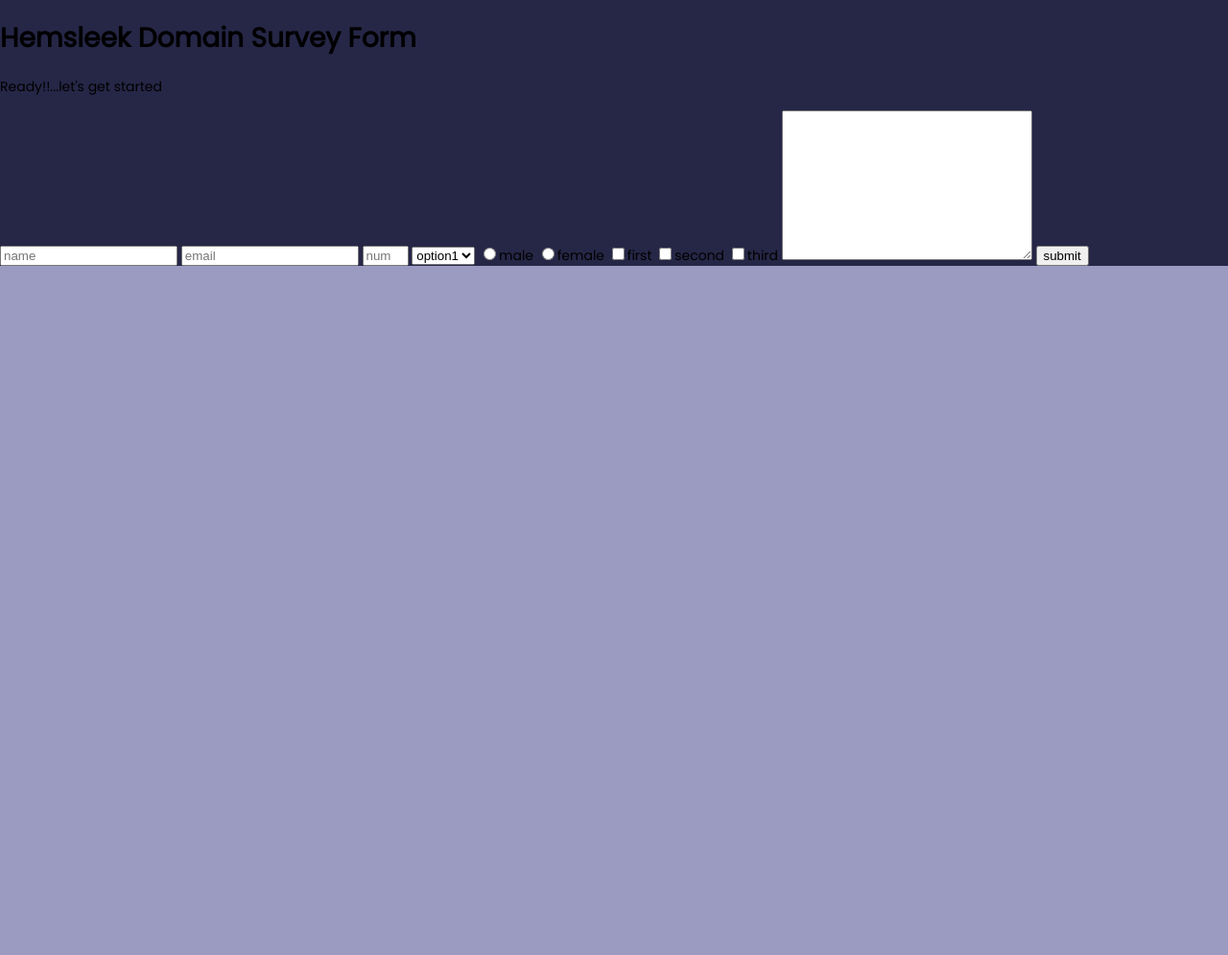
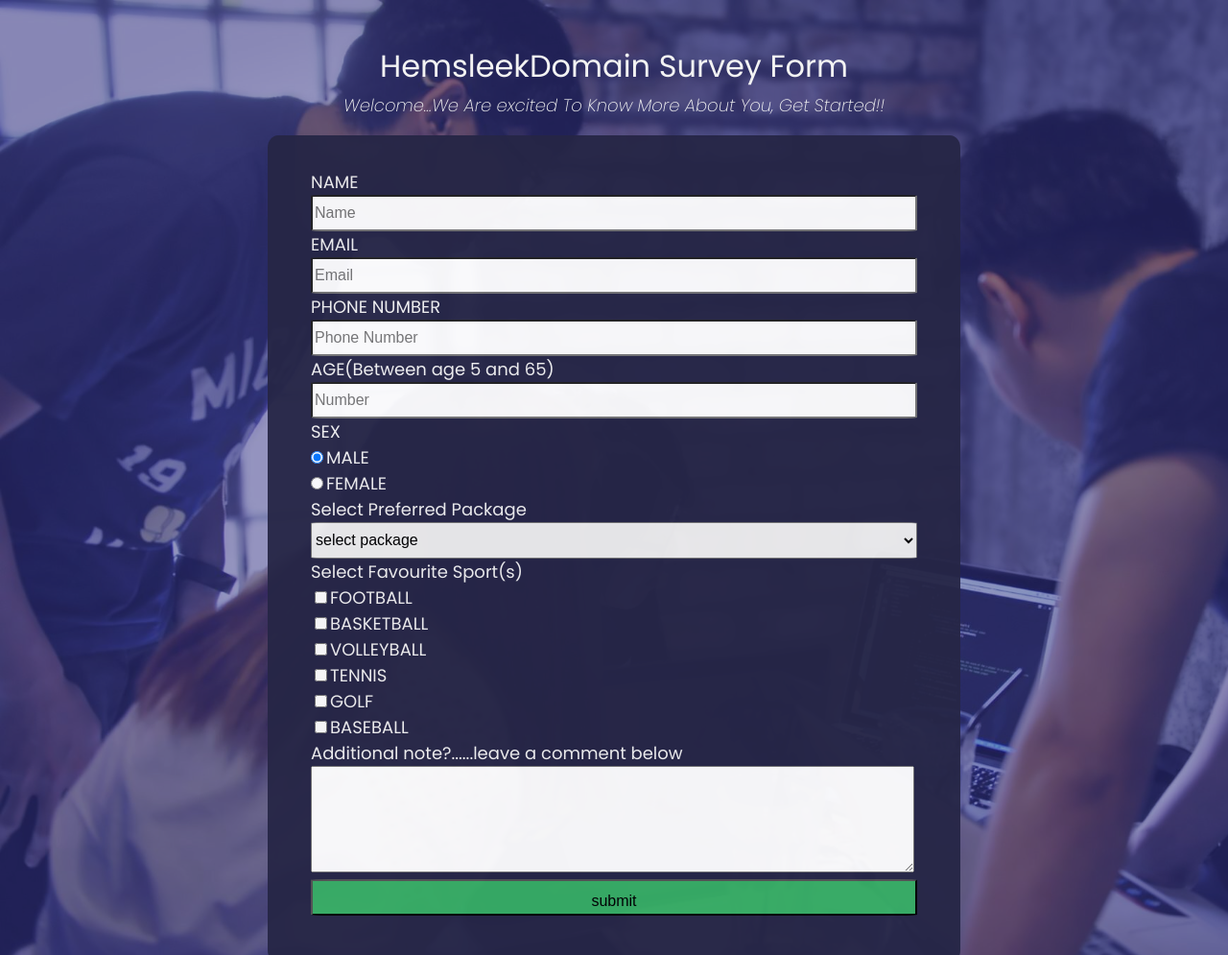
Before and after one commit to Hemsleek/FCC-survey-form, a plain HTML site: page index.html in a window 1280 px wide. Shown: the top 995 px of the page at 96% size. Before the commit the page ends 800 px from the top, so only its background shows below. Drawn offline with Linux system fonts and the light colour scheme.

Commit message:
WIP:survey form

```diff
--- a/css/style.css
+++ b/css/style.css
@@ -9,9 +9,15 @@ html , body{
     box-sizing: border-box;
 }
 body{
+    color: #f3f3f3;
+    background: url("../media/background-img.jpeg") #56568F;
+    background-size: cover;
+    position: relative;
+    background-blend-mode: soft-light;
 
-    background-color: rgba(56, 57, 135, .5);
+
 }
+
 
 /*
  HELPER STYLES START
@@ -20,8 +26,14 @@ body{
 
 .flex{
     display: flex;
-    margin:auto;
-    background-color: #262647;
+}
+.flex.align-center{
+    align-items: center;
+}.flex.align-start{
+    align-items: flex-start;
+}
+.flex.justify-evenly{
+    justify-content: space-evenly;
 }
 .flex-col{
     flex-direction: column;
@@ -31,3 +43,46 @@ body{
  HELPER STYLES END
 =================
 */
+
+header{
+    text-align: center;
+}
+h1{
+    font-weight:400;
+    font-size: 2.29rem;
+    margin: 3.2rem 0 .2rem 0;
+}
+#description{
+    font-weight:200;
+    font-size: 1.286rem;
+    font-style: italic;
+    margin-top:0 ;
+}
+.container{
+
+    background-color: #262646;
+    opacity:.95;
+    border-radius: 1.5%;
+    margin:auto;
+    width: fit-content;
+}form{
+    padding: 2.5rem 3.2rem 3.5rem;
+    font-weight:400;
+    font-size:1.286rem;
+
+}
+input[type="radio"]{
+    margin-left:0;
+}
+input[type="text"],input[type="number"],input[type="email"] ,select ,button{
+    font-size:1.143rem;
+    width:632px;
+    height:38px;
+    border-radius: 3%;
+}
+
+#submit{
+    background-color: #37AF65;
+    padding:.86rem;
+    text-align:center;
+}
--- a/index.html
+++ b/index.html
@@ -10,54 +10,86 @@
 </head>
 <body>
     <script src="https://cdn.freecodecamp.org/testable-projects-fcc/v1/bundle.js"></script>
-    <div class="flex flex-col">
     <header>
-            <h1 id="title">Hemsleek Domain Survey Form</h1>
-            <p id="description">Ready!!...let's get started</p>
+        <h1 id="title">HemsleekDomain Survey Form</h1>
+        <p id="description">Welcome...We Are excited To Know More About You, Get Started!!</p>
     </header>
+    <div class="container">
 
-        <form action="#" id="survey-form">
+        <form class="flex align-start flex-col  justify-evenly "  action="#" id="survey-form">
+
 
                 <label id="name-label">
-                <input type="text" name="name" id="name" placeholder="name" required>
+                        <caption>NAME</caption> <br>
+                        <input type="text" name="name" id="name" placeholder="Name" required>
                 </label>
                 <label id="email-label">
-                <input type="email" name="email" id="email" placeholder="email" required>
+                    <caption>EMAIL</caption> <br>
+                    <input type="email" name="email" id="email" placeholder="Email" required>
+                </label>
+                <label id="phone-number">
+                    <caption>PHONE NUMBER</caption> <br>
+                    <input type="text" name="phone-number" id="phone-number" placeholder="Phone Number" maxlength="11" required>
                 </label>
                 <label id="number-label">
-                <input type="number" name="number" id="number" placeholder="number" min="2" max="8" required>
-            </label>
-
-            <select name="dropdown" id="dropdown">
-                <option value="1" id="dropdown">option1</option>
-                <option value="1" id="dropdown">option2</option>
-            </select>
-
-            <label for="male">
-                <input type="radio" name="sex" value="male" id="male">male
-            </label>
-            <label for="female">
-                <input type="radio" name="sex"  value="female" id="female">female
+                    <caption>AGE(Between age 5 and 65)</caption> <br>
+                    <input type="number" name="number" id="number" placeholder="Number" min="5" max="65" required>
                 </label>
 
 
-            <label for="first">
-                <input id="first" type="checkbox" name="checking" value="1">first
+                    <div class="radio-buttons flex flex-col align-start">
+
+                        <label for="male">
+                            <caption>SEX</caption> <br>
+                            <input type="radio" name="sex" value="male" id="male" checked>MALE
                         </label>
-            <label for="second">
-                <input id="second" type="checkbox" name="checking" value="2">second
+                        <label for="female">
+                            <input type="radio" name="sex"  value="female" id="female">FEMALE
                         </label>
-            <label for="third">
-                <input id="third" type="checkbox" name="checking" value="3">third
+                    </div>
+
+                <caption>Select Preferred Package</caption> <br>
+                <select id="dropdown">
+                    <option value="select" selected disabled  >select package</option>
+                    <option value="web" id="dropdown">Web(Html,CSS and JavaScript)</option>
+                    <option value="mobile" id="dropdown">Mobile Dev.(Andriod and IOS)</option>
+                    <option value="word-press" id="dropdown">Word Press</option>
+                    <option value="database" id="dropdown">Database Management(Mysql,MongoDB and PostgreSQL )</option>
+                </select>
+
+                <div class="checkboxes flex flex-col">
+                    <label for="football">
+                        <caption>Select Favourite Sport(s)</caption> <br>
+                        <input id="football" type="checkbox" name="sport1" value="football">FOOTBALL
+                    </label>
+                    <label for="basketball">
+                    <input id="basketball" type="checkbox" name="sport2" value="basketball">BASKETBALL
+                    </label>
+                    <label for="volleyball">
+                    <input id="volleyball" type="checkbox" name="sport3" value="volleyball">VOLLEYBALL
+                    </label>
+                    <label for="tennis">
+                        <input id="tennis" type="checkbox" name="sport4" value="tennis">TENNIS
+                    </label>
+                    <label for="golf">
+                        <input id="golf" type="checkbox" name="sport5" value="golf">GOLF
+                    </label>
+                    <label for="baseball">
+                        <input id="baseball" type="checkbox" name="sport6" value="baseball">BASEBALL
+                    </label>
+                </div>
+
+                <label for="textarea">
+                    <caption>Additional note?......leave a comment below</caption> <br>
+                    <textarea name="comment" id="comment" cols="76.5" rows="7">
+
+                    </textarea>
                 </label>
 
-
-            <textarea name="comment" id="comment" cols="30" rows="10">
-
-            </textarea>
                 <button type="submit" id="submit">submit</button>
 
         </form>
     </div>
+
 </body>
 </html>
```
Also changed, not shown: media/background-img.jpeg (added), 1 other file. Lines whose indentation alone changed are shown as unchanged.
